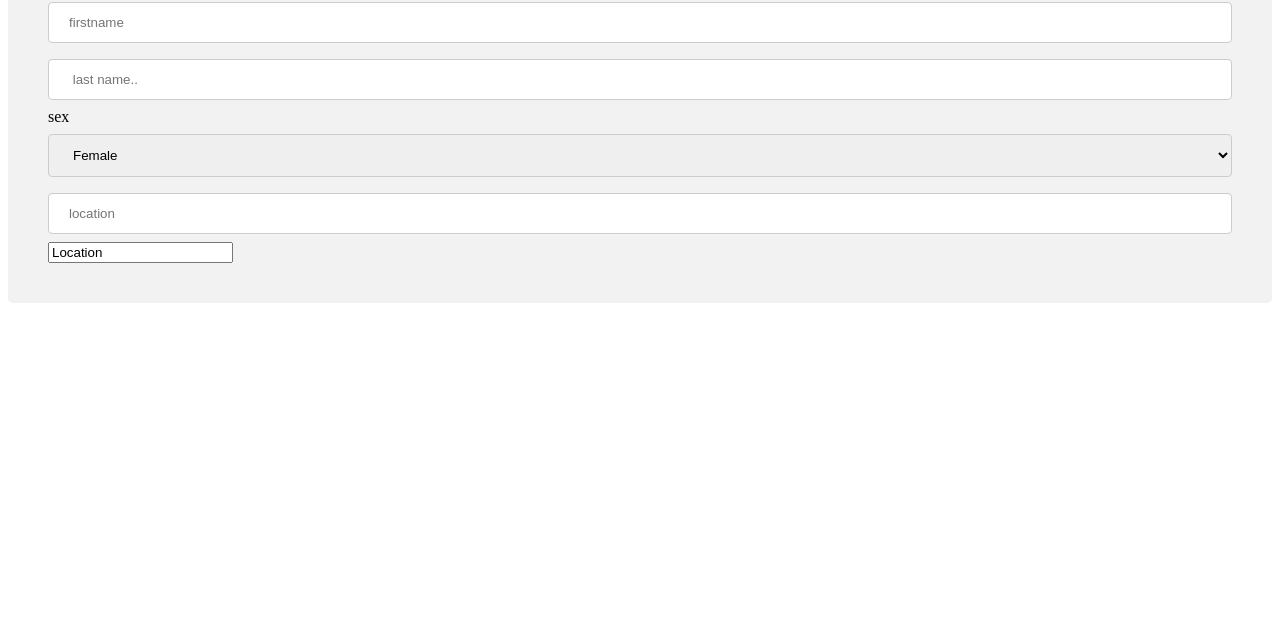
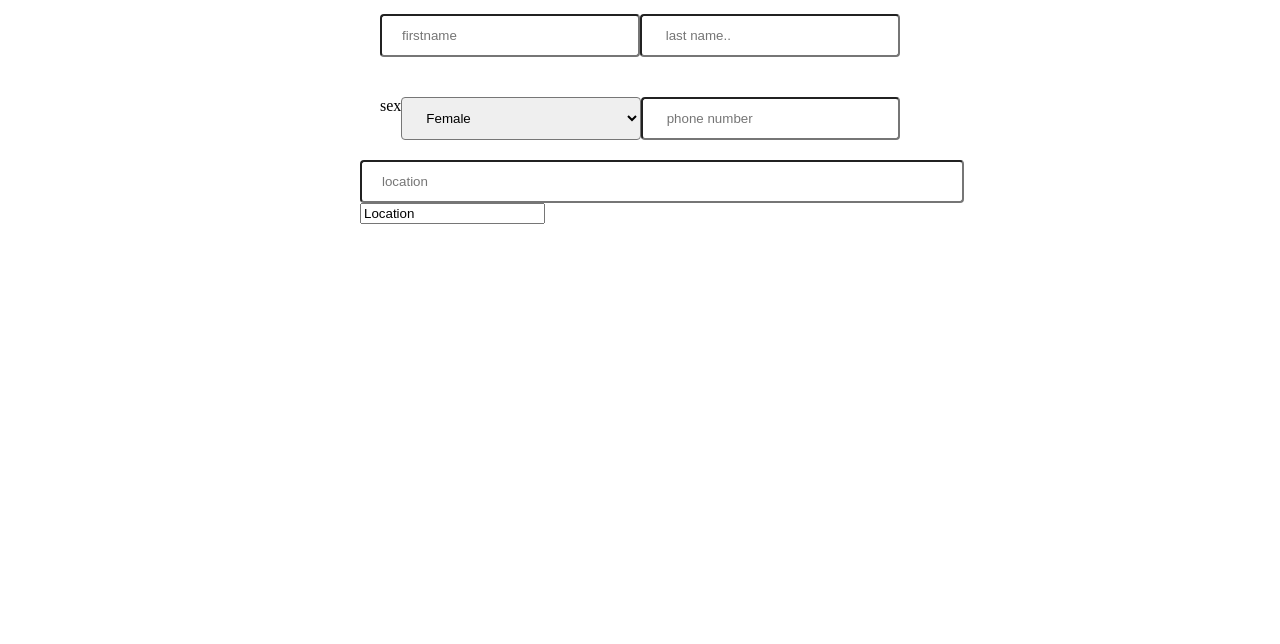
Before and after one commit to nkindi-bri/group1csr, a plain HTML site: page index.html in a window 1280 px wide. Shown: the part 156-800 px from the top of the page. Drawn offline with Linux system fonts and the light colour scheme.

Commit message:
first commit

```diff
--- a/assets/css/main.css
+++ b/assets/css/main.css
@@ -1,3 +1,13 @@
 .container{
-    background-color: antiquewhite;
+    background-color: white;
+    margin: auto;
+    max-width: 600px;
+
 }
+
+.names{
+    display: flex;
+}
+.b{
+    display:flex;
+}
--- a/index.html
+++ b/index.html
@@ -4,6 +4,7 @@
     <meta charset="UTF-8">
     <meta http-equiv="X-UA-Compatible" content="IE=edge">
     <meta name="viewport" content="width=device-width, initial-scale=1.0">s
+    <link rel="stylesheet" href="/assets/css/main.css">
 </head>
 <body>
     <div class="container">
@@ -11,17 +12,13 @@
             input[type=text], select {
               width: 100%;
               padding: 12px 20px;
-              margin: 8px 0;
+              margin: auto;
               display: inline-block;
-              border: 1px solid #ccc;
               border-radius: 4px;
-              box-sizing: border-box;
             }
 
             input[type=submit] {
               width: 100%;
-              background-color: #4CAF50;
-              color: white;
               padding: 14px 20px;
               margin: 8px 0;
               border: none;
@@ -30,12 +27,11 @@
             }
 
             input[type=submit]:hover {
-              background-color: #45a049;
+              background-color: #eef1ee;
             }
 
             div {
               border-radius: 5px;
-              background-color: #f2f2f2;
               padding: 20px;
             }
             </style>
@@ -48,17 +44,21 @@
                 <img src="/assets/images/logo.png"
                 width="100"
                height="80">
+               <div class="names">
+                <input type="text" id="fname" name="firstname" placeholder="firstname ">
+                <input type="text" id="lname" name="lastname" placeholder=" last name..">
+               </div>
 
-                <input type="text" id="fname" name="firstname" placeholder="firstname ">
-
-
-                <input type="text" id="lname" name="lastname" placeholder=" last name..">
-
+            <div class="b">
                 <label for="gender">sex</label>
                 <select id="gender" name="sex">
                   <option value="female">Female</option>
                   <option value="male">Male</option>
                 </select>
+                <input type="text" id="phone number" name="phone number" placeholder=" phone number">
+            </div>
+
+
                 <input type="text" id="location" name="location" placeholder="location">
 
                 <input type="location" value="Location">
```
